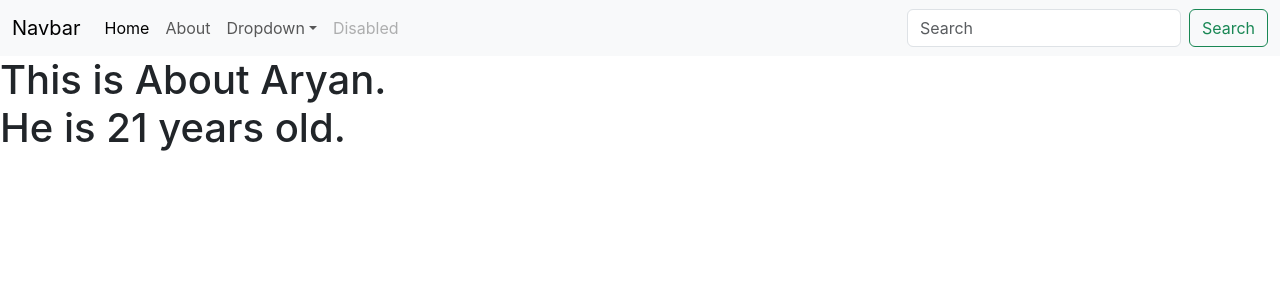
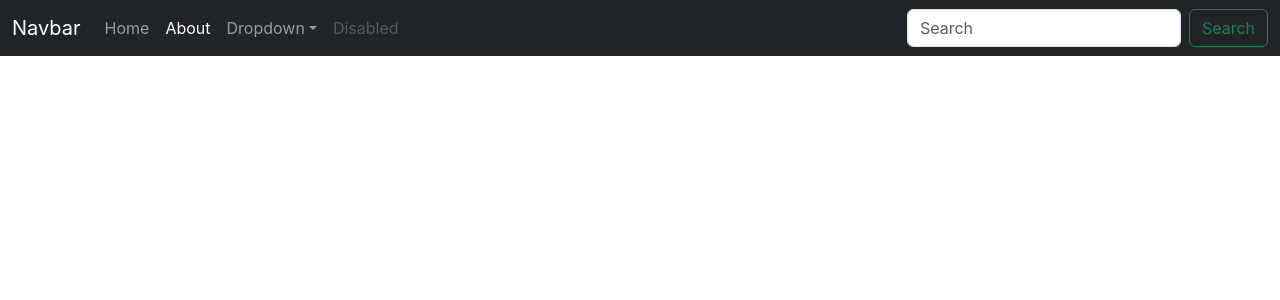
Before and after one commit to aryangupta0001/notescloud, a React (Create React App) app: page /about in a window 1280 px wide. Shown: the top 300 px of the page. Built offline with nearby package versions, Linux system fonts and the light colour scheme.

Commit message:
added useLocation hook in Navbar

```diff
--- a/src/components/About.js
+++ b/src/components/About.js
@@ -6,8 +6,7 @@
   return (
     <div>
       <h1>
-        This is About {a.name}. <br />
-        He is {a.age} years old.
+
       </h1>
     </div>
   )
--- a/src/components/Navbar.js
+++ b/src/components/Navbar.js
@@ -1,25 +1,34 @@
-import React from 'react'
-import { Link } from 'react-router-dom'
+import React, { useEffect } from 'react'
+import { Link, useLocation } from 'react-router-dom'
+
+const Navbar = () => {
+    let location = useLocation();
+
+    useEffect(() => {
+        console.log(location.pathname)
+    }, [location]);
 
 
-
-const Navbar = () => {
     return (
         <div>
-            <nav className="navbar navbar-expand-lg bg-body-tertiary">
+            <nav className="navbar navbar-expand-lg bg-dark navbar-dark">
+
                 <div className="container-fluid">
                     <Link className="navbar-brand" to="/">Navbar</Link>
                     <button className="navbar-toggler" type="button" data-bs-toggle="collapse" data-bs-target="#navbarSupportedContent" aria-controls="navbarSupportedContent" aria-expanded="false" aria-label="Toggle navigation">
                         <span className="navbar-toggler-icon"></span>
                     </button>
+
                     <div className="collapse navbar-collapse" id="navbarSupportedContent">
                         <ul className="navbar-nav me-auto mb-2 mb-lg-0">
                             <li className="nav-item">
-                                <Link className="nav-link active" aria-current="page" to="#">Home</Link>
+                                <Link className={`nav-link ${location.pathname === "/" ? "active" : ""}`} aria-current="page" to="/">Home</Link>
                             </li>
+
                             <li className="nav-item">
-                                <Link className="nav-link" to="/about">About</Link>
+                                <Link className={`nav-link ${location.pathname === "/about" ? "active" : ""}`} to="/about">About</Link>
                             </li>
+
                             <li className="nav-item dropdown">
                                 <Link className="nav-link dropdown-toggle" to="#" role="button" data-bs-toggle="dropdown" aria-expanded="false">
                                     Dropdown
--- a/src/context/notes/NoteState.js
+++ b/src/context/notes/NoteState.js
@@ -1,13 +1,10 @@
 import noteContext from "./noteContext"
 
 const NoteState = (props) => {
-    const state = {
-        "name": "Aryan",
-        "age": 21
-    }
+
 
     return (
-        <noteContext.Provider value={state}>
+        <noteContext.Provider value={{}}>
             {props.children}
         </noteContext.Provider>
     )
```
